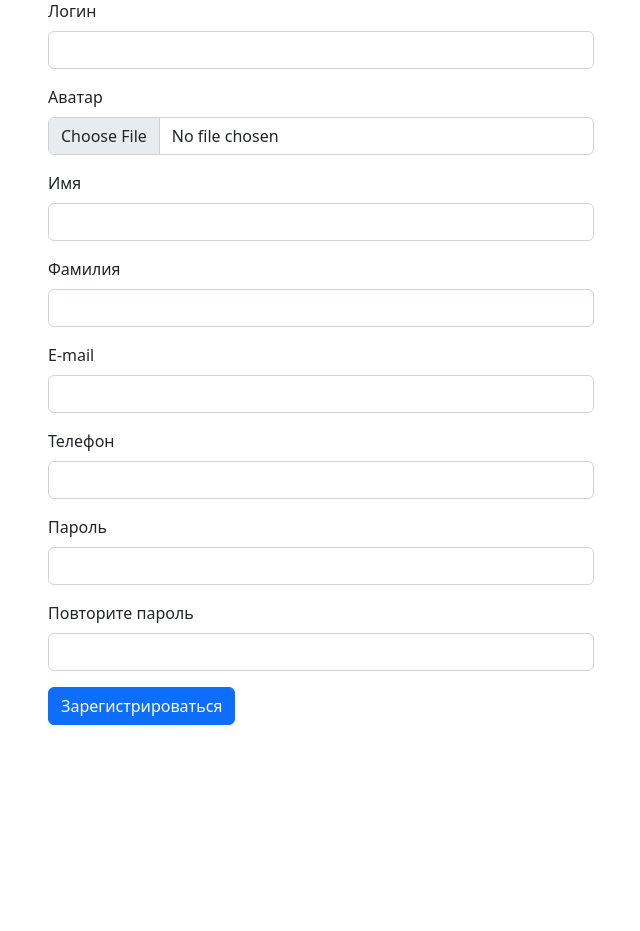
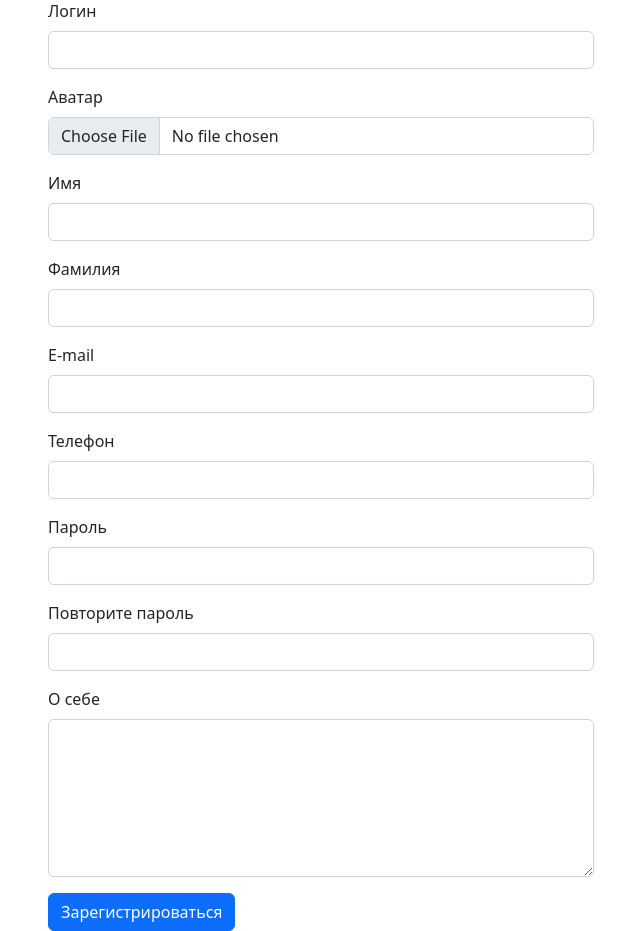
Before and after one commit to podlLev/sk8e-stuff, a Django app: page /user/register/ in a window 1280 px wide. Shown: the part 281-1212 px from the top of the page, without its empty margins (319-959 px from the left). Before the commit the page ends 1006 px from the top, so only its background shows below. Run offline with Django 3.2, Linux system fonts and the light colour scheme; parts of the project's set-up code (start-up, migrations or seed data) failed here and were passed over.

Commit message:
Information about user

```diff
--- a/apps/user/admin.py
+++ b/apps/user/admin.py
@@ -12,7 +12,7 @@ admin.site.unregister(Group)
 class UserAdmin(UserAdmin):
     fieldsets = (
         (None, {'fields': ('username', 'password')}),
-        (_('Personal info'), {'fields': ('first_name', 'last_name', 'email', 'phone', 'image_tag', 'image')}),
+        (_('Personal info'), {'fields': ('first_name', 'last_name', 'email', 'phone', 'image_tag', 'image', 'about')}),
         (
             _('Permissions'),
             {
--- a/apps/user/forms.py
+++ b/apps/user/forms.py
@@ -13,7 +13,8 @@ class RegisterForm(forms.ModelForm):
 
     class Meta:
         model = User
-        fields = ['username', 'image', 'first_name', 'last_name', 'phone', 'password', 'password_confirm']
+        fields = ['username', 'image', 'first_name', 'last_name', 'email',
+                  'phone', 'password', 'password_confirm', 'about']
 
     def clean_email(self):
         cleaned_data = self.cleaned_data
--- a/apps/user/models.py
+++ b/apps/user/models.py
@@ -9,6 +9,7 @@ from config.settings import MEDIA_ROOT
 
 class User(AbstractUser):
     phone = PhoneNumberField(verbose_name='Телефон', null=True, blank=True)
+    about = models.TextField(verbose_name='О себе', null=True, blank=True)
     image = ProcessedImageField(
         verbose_name='Изображение',
         upload_to='user/',
--- a/templates/user/register.html
+++ b/templates/user/register.html
@@ -48,6 +48,10 @@
                     <label for="password_confirm" class="form-label">Повторите пароль</label>
                     <input type="password" class="form-control" id="password_confirm" name="password_confirm" required>
                 </div>
+                <div class="mb-3">
+                    <label for="about" class="form-label">О себе</label>
+                    <textarea class="form-control" name="about" id="about" cols="30" rows="6"></textarea>
+                </div>
                 <button type="submit" class="btn btn-primary">Зарегистрироваться</button>
             </form>
         </div>
--- a/templates/user/welcome.html
+++ b/templates/user/welcome.html
@@ -1,7 +1,7 @@
 {% extends "base.html" %}
 
 {% block meta_tags %}
-    {% include '_meta_tags.html' with meta_title='' %}
+    {% include '_meta_tags.html' with meta_title='Добро пожаловать' %}
 {% endblock %}
 
 {% block content %}
```
Also changed, not shown: apps/user/migrations/0004_user_about.py (added).
